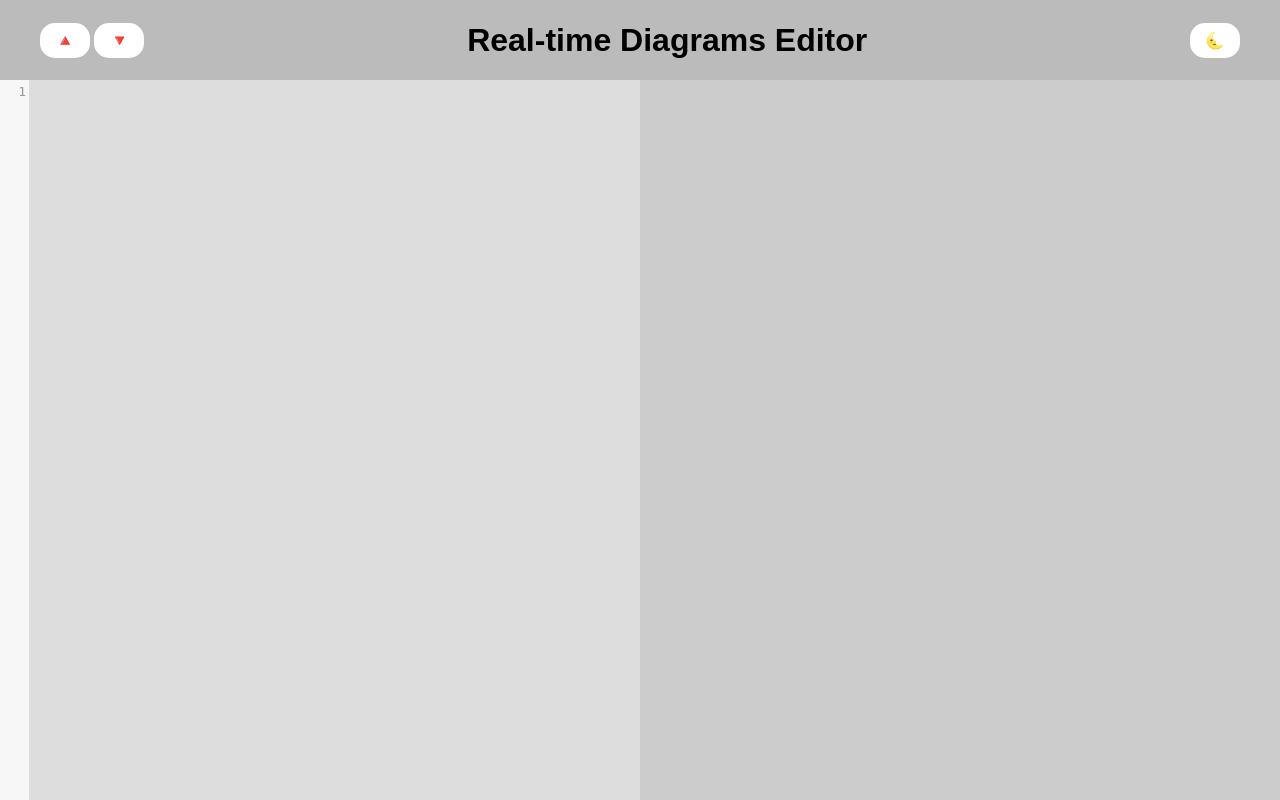
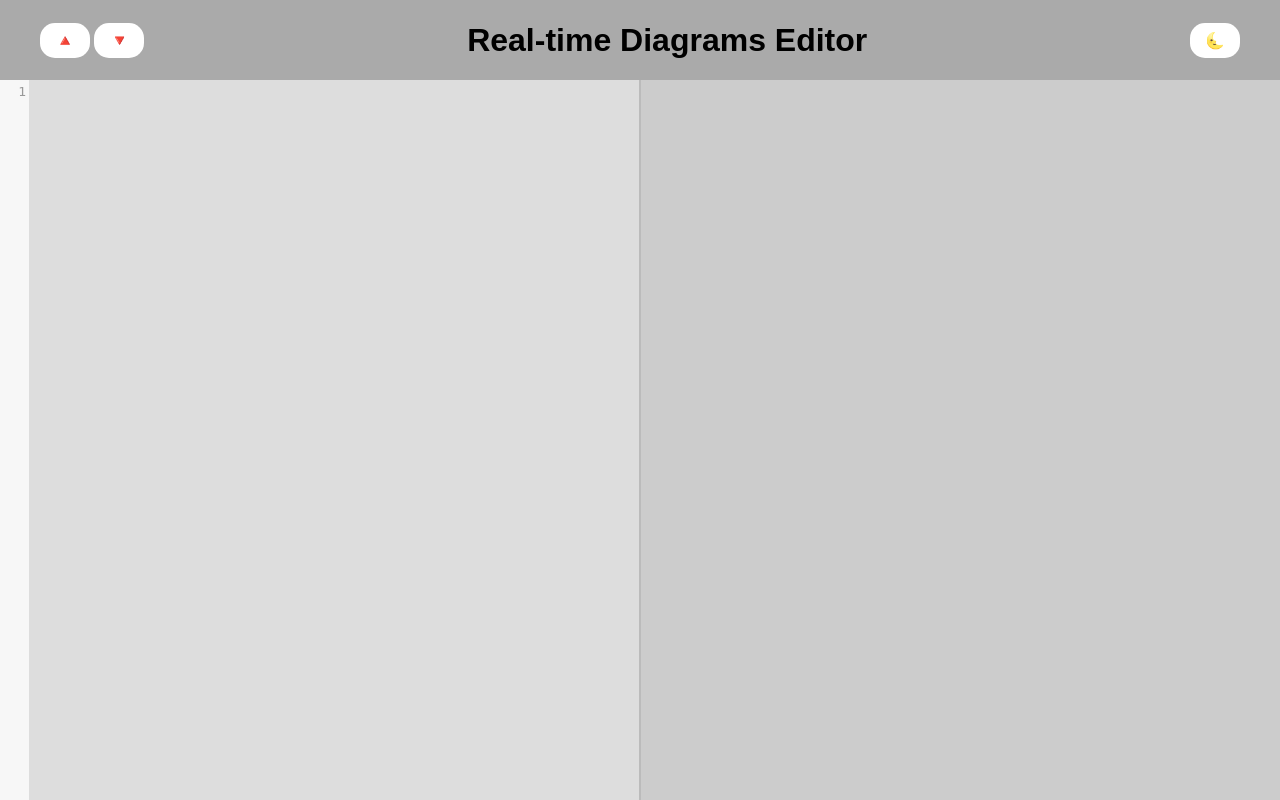
Before and after one commit to alloc7260/Real-time-Diagrams-Editor, a Flask app: page / in a window 1280 px wide. Run offline with Flask 3, Linux system fonts and the light colour scheme; some libraries are stand-ins or nearby versions.

Commit message:
Made separator draggable

```diff
--- a/static/css/style.css
+++ b/static/css/style.css
@@ -8,9 +8,17 @@
 /* invert colours */
 body {
     font-family: "Arial", sans-serif;
-    background-color: #bbb;
+    background-color: #aaa;
     color: black;
     margin: auto;
+}
+
+.separator {
+    width: 0.1rem;
+    background-color: #bbb;
+    cursor: ew-resize;
+    position: relative;
+    z-index: 1;
 }
 
 .CodeMirror {
@@ -40,8 +48,16 @@ button {
 }
 
 body.dark-mode {
+    background-color: #000;
+    color: white;
+}
+
+body.dark-mode .separator {
+    width: 0.1rem;
     background-color: #111;
-    color: white;
+    cursor: ew-resize;
+    position: relative;
+    z-index: 1;
 }
 
 body.dark-mode .CodeMirror {
--- a/static/js/app.js
+++ b/static/js/app.js
@@ -104,3 +104,32 @@ function loadFile(event) {
 
 // Attach the file input change event listener
 document.getElementById("file").addEventListener("change", loadFile);
+
+const separator = document.getElementById("separator");
+const editorContainer = document.querySelector(".editor-container");
+const outputContainer = document.querySelector(".output-container");
+
+let isDragging = false;
+
+separator.addEventListener("mousedown", function (e) {
+  isDragging = true;
+  document.body.style.cursor = "ew-resize";
+});
+
+document.addEventListener("mousemove", function (e) {
+  if (!isDragging) return;
+
+  const containerWidth = separator.parentElement.clientWidth;
+  const editorWidth = e.clientX;
+  const outputWidth = containerWidth - editorWidth;
+
+  if (editorWidth < 50 || outputWidth < 50) return; // Minimum width check
+
+  editorContainer.style.width = `${editorWidth}px`;
+  outputContainer.style.width = `${outputWidth}px`;
+});
+
+document.addEventListener("mouseup", function () {
+  isDragging = false;
+  document.body.style.cursor = "default";
+});
--- a/templates/index.html
+++ b/templates/index.html
@@ -29,6 +29,7 @@
             <div class="editor-container">
                 <textarea id="code-editor"></textarea>
             </div>
+            <div class="separator" id="separator"></div>
             <div class="output-container">
                 <pre id="output"></pre>
             </div>
```
